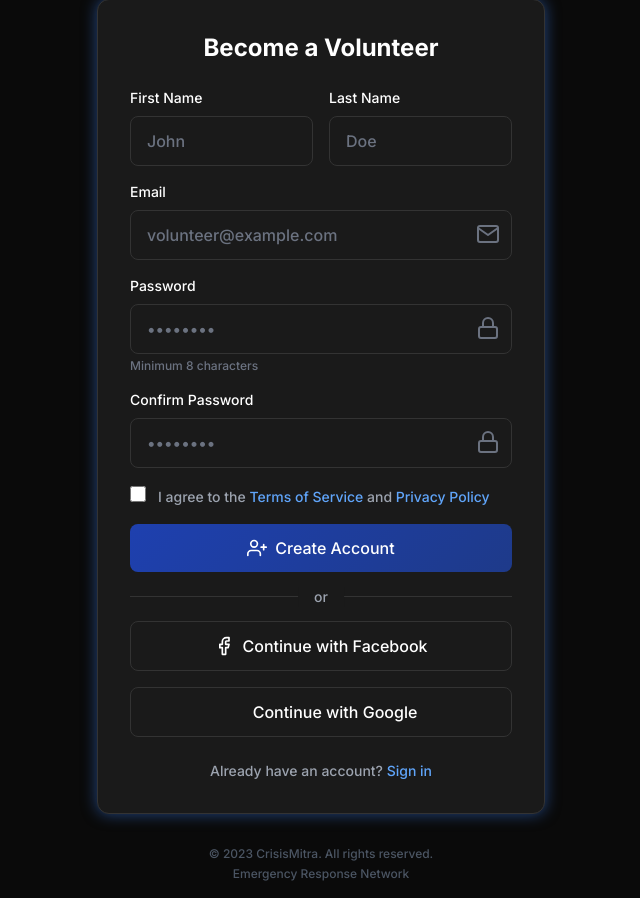
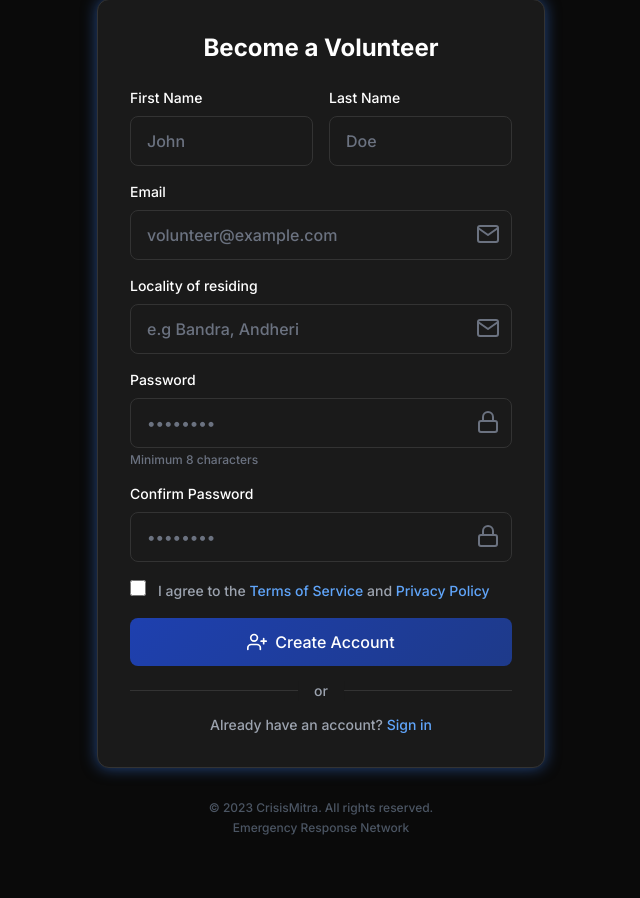
Before and after one commit to HimanshuChotaliya/CrisisMitra---Jarvis-Hackathon-Model, a Flask app: page /volunteer_signup in a window 1280 px wide. Shown: the part 117-1015 px from the top of the page, without its empty margins (319-959 px from the left). After the commit the page ends 952 px from the top, so only its background shows below. Run offline with Flask 3, Linux system fonts and the light colour scheme; some libraries are stand-ins or nearby versions.

```diff
--- a/templates/signup.html
+++ b/templates/signup.html
@@ -96,6 +96,21 @@
               <i data-feather="mail" class="absolute right-3 top-3 text-gray-500"></i>
             </div>
           </div>
+          <div>
+            <label for="email" class="block text-sm font-medium mb-2">Locality of residing</label>
+            <div class="relative">
+              <input
+                type="text"
+                name="loc"
+                id="loc"
+                class="input-field w-full px-4 py-3 rounded-lg text-white placeholder-gray-500"
+                placeholder="e.g Bandra, Andheri"
+                required
+              />
+              <i data-feather="mail" class="absolute right-3 top-3 text-gray-500"></i>
+            </div>
+          </div>
+
 
           <div>
             <label for="password" class="block text-sm font-medium mb-2">Password</label>
@@ -154,20 +169,7 @@
           <span class="absolute left-1/2 transform -translate-x-1/2 -translate-y-1/2 bg-[#1a1a1a] px-4 text-sm text-gray-400">or</span>
         </div>
 
-        <div class="space-y-4">
-          <button
-            class="w-full py-3 px-4 rounded-lg bg-[#1a1a1a] text-white font-medium hover:bg-[#222] border border-[#333] transition duration-200 flex items-center justify-center gap-2"
-          >
-            <i data-feather="facebook" class="w-5 h-5"></i>
-            Continue with Facebook
-          </button>
-          <button
-            class="w-full py-3 px-4 rounded-lg bg-[#1a1a1a] text-white font-medium hover:bg-[#222] border border-[#333] transition duration-200 flex items-center justify-center gap-2"
-          >
-            <i data-feather="google" class="w-5 h-5"></i>
-            Continue with Google
-          </button>
-        </div>
+
 
         <p class="text-center text-sm text-gray-400 mt-6">
           Already have an account?
```
